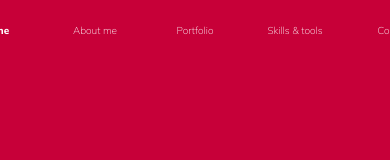
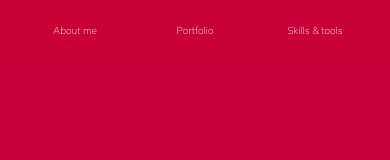
Before and after one commit to ambersanti1/carolina-portfolio, a React (Create React App) app in the folder client/: page / in a window 390 px wide. Shown: the top 160 px of the page. Built offline with nearby package versions, Linux system fonts and the light colour scheme.

Commit message:
Changed responsive property of header

```diff
--- a/client/src/App.css
+++ b/client/src/App.css
@@ -129,6 +129,7 @@ nav ul {
   margin: 0;
   padding: 0;
 }
+
 nav li {
   list-style: none;
   text-align: center;
@@ -142,7 +143,6 @@ nav li a {
   text-decoration: none;
   display: block;
   width:120px;
-
 }
 
 nav li a:hover {
@@ -312,6 +312,7 @@ nav li a:hover {
   flex-direction:column;
   align-items: center;
   justify-content: center;
+  padding: 5% 0 5% 0;
 }
 
 .portfolio-container {
@@ -321,7 +322,6 @@ nav li a:hover {
   overflow: hidden;
   display:inline-block;
   width: 90%;
-  margin-bottom: 100px;
 }
 
 .project {
@@ -332,7 +332,7 @@ nav li a:hover {
 
 .projects-section img {
   max-width: 550px;
-  margin-bottom: 20px;
+  margin: 1% 0 5%;
   width: 100%;
   height: 50%;
   border-radius: 5px;
@@ -646,18 +646,21 @@ footer p{
 
 /* HEADER */
 @media screen and (max-width:1000px){
+
   nav {
     display: flex;
-    flex-direction: column;
     justify-content: center;
-    align-items: center;
+  }
+  nav ul {
+    display: flex;
+    justify-content: space-around;
   }
   nav ul li a {
-    width: 100px;
     font-size: x-small;
   }
+
   nav li a:hover {
-    width: 100px;
+    width: 80px;
   }
 
   .name-header {
@@ -671,16 +674,21 @@ footer p{
   .resume-section{
     padding: 10% 0 10% 0;
     height: auto;
-  }
+   }
 
-
+  .icon {
+  text-align: center;
+  font-size: 60px;
+  width: 100px;
+  margin: 1rem;
 }
-
+}
 
 @media screen and (max-width:1200px){
   .portfolio-container {
     display: block;
   }
+
   .texto {
     display: flex;
     flex-direction: column;
@@ -688,24 +696,17 @@ footer p{
     align-items: center;
     margin-bottom: 30px;
   }
+
   .home-container .carolina {
     text-align: center;
   }
-
 
   .project img {
     width: 450px;
   }
 }
 
-
-
 @media screen and (max-width:800px) {
-
-  nav {
-    display: flex;
-    justify-content: center;
-  }
 
   .project img {
     width: 350px;
--- a/client/src/components/Header.jsx
+++ b/client/src/components/Header.jsx
@@ -12,7 +12,7 @@ const Header = () => {
           <div className="name-header">
             <h4>Sandoval</h4>
           </div>
-          <ul>
+          <ul className = "sections-container">
             <li
               className={currentSection === "home" ? "active" : ""}
               onClick={() => setCurrentSection("home")}
```
